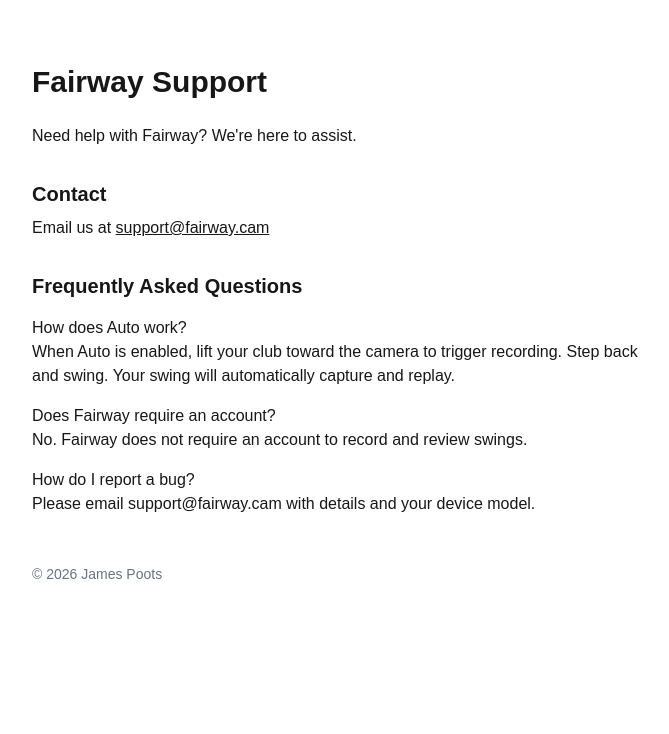
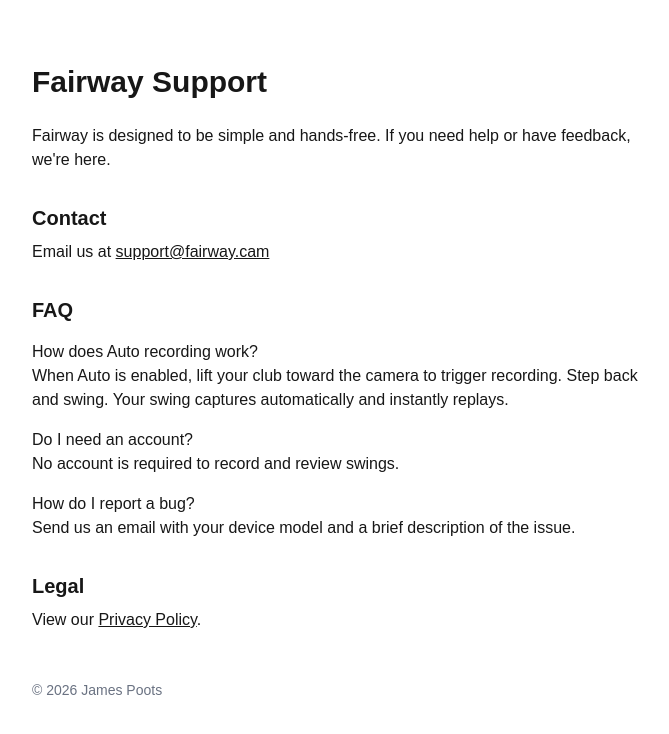
Before and after one commit to jamespoots/fairway-site, a Next.js app: page /support in a window 1280 px wide. Shown: the top 734 px of the page, without its empty margins (296-965 px from the left). Built offline with nearby package versions, Linux system fonts and the light colour scheme.

Commit message:
Add App Store support page

```diff
--- a/app/support/page.tsx
+++ b/app/support/page.tsx
@@ -3,12 +3,13 @@
     <main className="max-w-2xl mx-auto px-6 py-16">
       <h1 className="text-3xl font-bold mb-6">Fairway Support</h1>
 
-      <p className="mb-4">
-        Need help with Fairway? We're here to assist.
+      <p className="mb-6">
+        Fairway is designed to be simple and hands-free. If you need help or
+        have feedback, we're here.
       </p>
 
       <h2 className="text-xl font-semibold mt-8 mb-2">Contact</h2>
-      <p className="mb-4">
+      <p className="mb-6">
         Email us at{" "}
         <a
           href="mailto:support@fairway.cam"
@@ -18,22 +19,32 @@
         </a>
       </p>
 
-      <h2 className="text-xl font-semibold mt-8 mb-2">Frequently Asked Questions</h2>
+      <h2 className="text-xl font-semibold mt-8 mb-2">FAQ</h2>
 
-      <p className="font-medium mt-4">How does Auto work?</p>
+      <p className="font-medium mt-4">How does Auto recording work?</p>
       <p className="mb-4">
-        When Auto is enabled, lift your club toward the camera to trigger recording.
-        Step back and swing. Your swing will automatically capture and replay.
+        When Auto is enabled, lift your club toward the camera to trigger
+        recording. Step back and swing. Your swing captures automatically
+        and instantly replays.
       </p>
 
-      <p className="font-medium mt-4">Does Fairway require an account?</p>
+      <p className="font-medium mt-4">Do I need an account?</p>
       <p className="mb-4">
-        No. Fairway does not require an account to record and review swings.
+        No account is required to record and review swings.
       </p>
 
       <p className="font-medium mt-4">How do I report a bug?</p>
+      <p className="mb-6">
+        Send us an email with your device model and a brief description of
+        the issue.
+      </p>
+
+      <h2 className="text-xl font-semibold mt-8 mb-2">Legal</h2>
       <p className="mb-4">
-        Please email support@fairway.cam with details and your device model.
+        View our{" "}
+        <a href="/privacy" className="underline">
+          Privacy Policy
+        </a>.
       </p>
 
       <div className="mt-12 text-sm text-gray-500">
```
